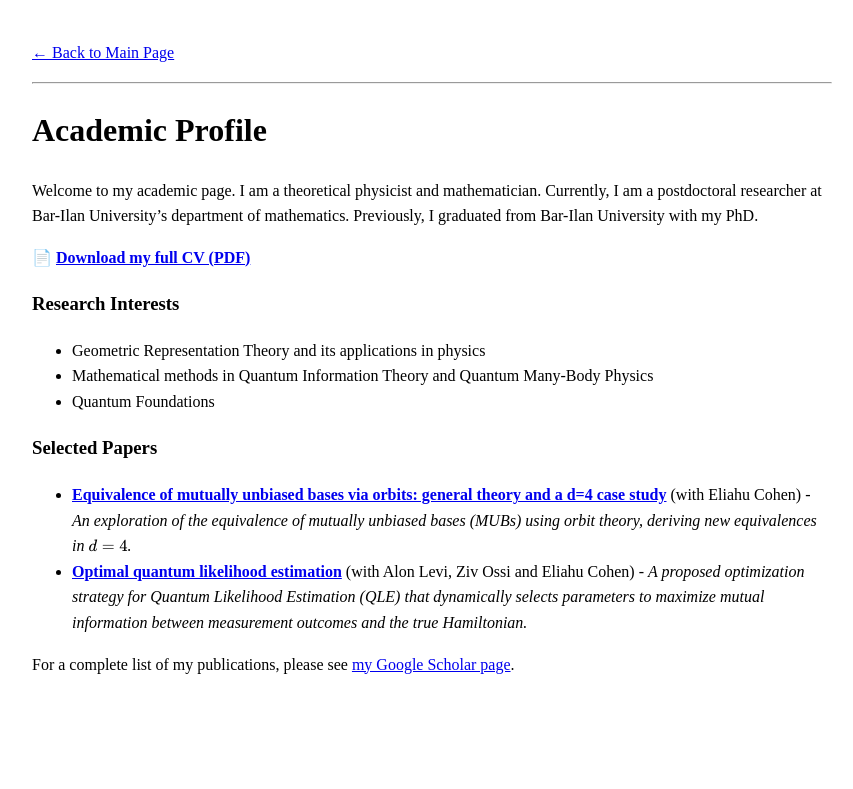
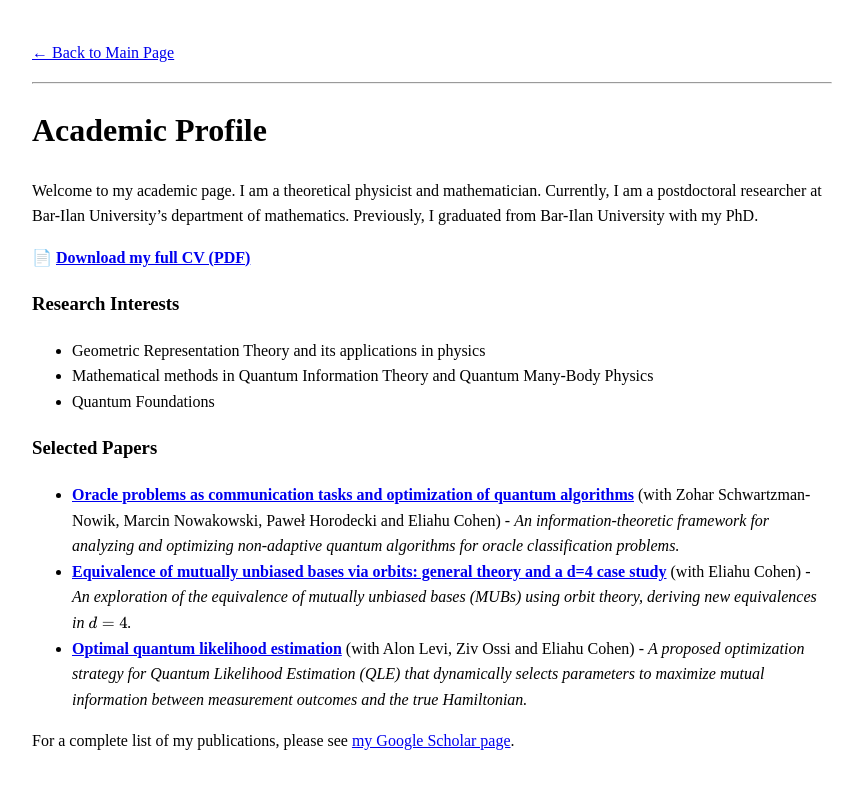
Before and after one commit to smitke6/smitke6.github.io, a Jekyll site: the page built from academic.md, in a window 1280 px wide. Shown: the top 789 px of the page, without its empty margins (208-1061 px from the left). Built offline with Jekyll 4.4.1, drawn with Linux system fonts in a browser that asks for light colours.

Commit message:
Update academic.md

```diff
--- a/academic.md
+++ b/academic.md
@@ -17,6 +17,7 @@ Welcome to my academic page. I am a theoretical physicist and mathematician. Cur
 * Quantum Foundations
 
 ### Selected Papers
+* **[Oracle problems as communication tasks and optimization of quantum algorithms](https://doi.org/10.1103/5qsb-5jy5)** (with Zohar Schwartzman-Nowik, Marcin Nowakowski, Paweł Horodecki and Eliahu Cohen) - *An information-theoretic framework for analyzing and optimizing non-adaptive quantum algorithms for oracle classification problems.*
 * **[Equivalence of mutually unbiased bases via orbits: general theory and a d=4 case study](https://doi.org/10.1088/1751-8121/ae4301)** (with Eliahu Cohen) - *An exploration of the equivalence of mutually unbiased bases (MUBs) using orbit theory, deriving new equivalences in $d=4$.*
 * **[Optimal quantum likelihood estimation](https://doi.org/10.1088/2058-9565/ae2b31)** (with Alon Levi, Ziv Ossi and Eliahu Cohen) - *A proposed optimization strategy for Quantum Likelihood Estimation (QLE) that dynamically selects parameters to maximize mutual information between measurement outcomes and the true Hamiltonian.*
 
```
